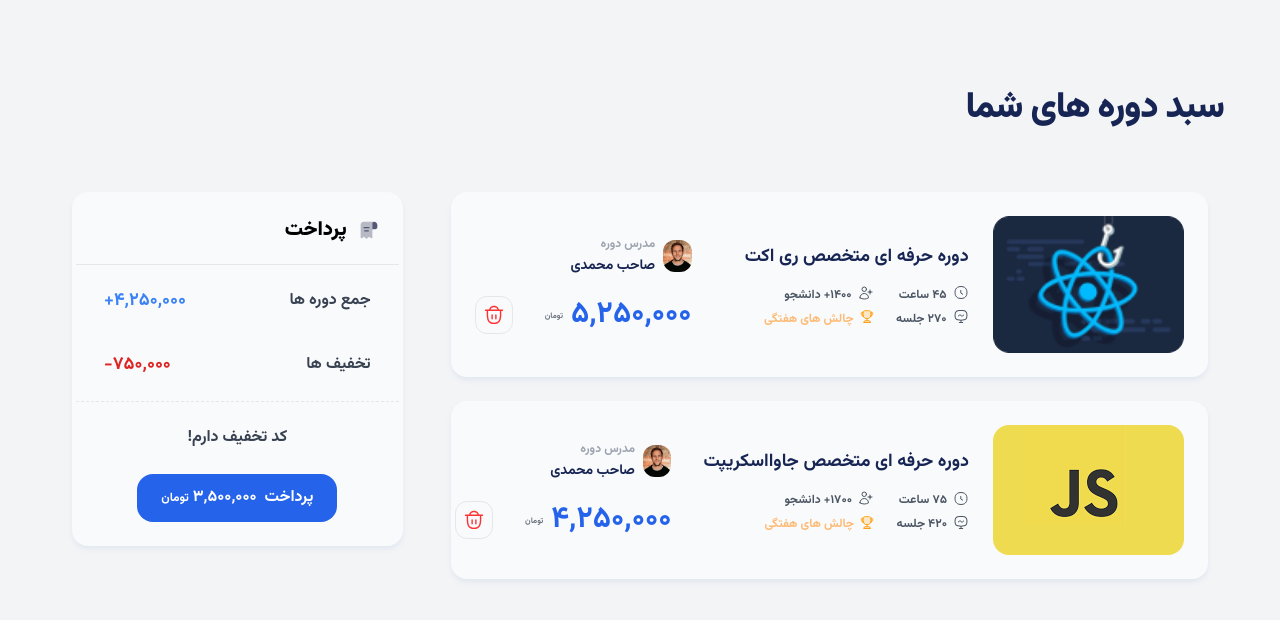
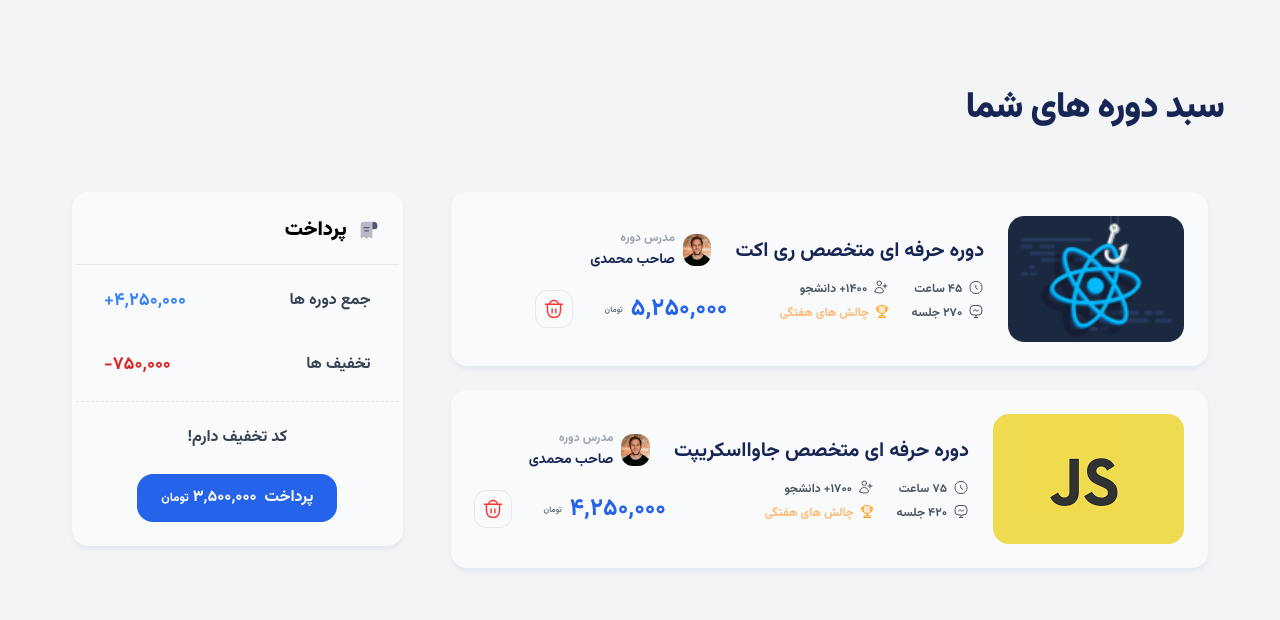
Before and after one commit to MohammadmehdiJamalpour/bt-tailwind-task, a website: page public/index.html in a window 1280 px wide. Drawn offline with nearby package versions, Linux system fonts and the light colour scheme.

Commit message:
course picture  bug fixed

```diff
--- a/public/index.html
+++ b/public/index.html
@@ -38,7 +38,7 @@
             >
               <!-- course picture  -->
               <div
-                class="w-1/2 lg:min-w-28 xl:min-w-max rounded-2xl md:max-w-xs md:max-h-xs"
+                class="w-1/2 sm:w-1/3 lg:min-w-28 xl:min-w-max rounded-2xl md:max-w-xs md:max-h-xs"
               >
                 <img
                   class="block w-full h-full rounded-2xl"
@@ -54,7 +54,7 @@
                 <div class="">
                   <p
                     x-text="course.title"
-                    class="text-xs xs:text-sm sm:text-xl md:text-lg text-blue-950 truncate mb-3"
+                    class="text-xs xs:text-sm sm:text-xl md:text-lg xl:text-xl text-blue-950 truncate mb-3"
                   ></p>
                   <div class="hidden lg:grid grid-cols-[95px_150px] gap-y-1">
                     <!-- course time -->
@@ -193,7 +193,7 @@
                 </div>
 
                 <div
-                  class="flex flex-col w-full pr-2 xl:pr-8 h-full justify-center items-center"
+                  class="flex flex-col w-full pr-2 h-full justify-center items-center"
                 >
                   <!-- course teacher -->
                   <div
@@ -201,7 +201,7 @@
                   >
                     <img
                       :src="course.teacherImg"
-                      class="w-7 rounded-xl h-7 xl:w-8 xl:h-8 lg:mr-2 xl:mr-0"
+                      class="w-7 rounded-xl h-7 xl:w-8 xl:h-8 lg:mr-2 xl:mr-4"
                       alt=""
                     />
 
@@ -223,7 +223,7 @@
                     <div class="flex items-center justify-start">
                       <span
                         x-text="course.price"
-                        class="text-blue-600 sm:text-lg lg:text-xl xl:text-3xl"
+                        class="text-blue-600 sm:text-lg lg:text-xl xl:text-2xl"
                       ></span>
                       <span class="text-2xs text-gray-500 pt-0.5 pr-2"
                         >تومان</span
```
Also changed, not shown: public/build/output.css.
